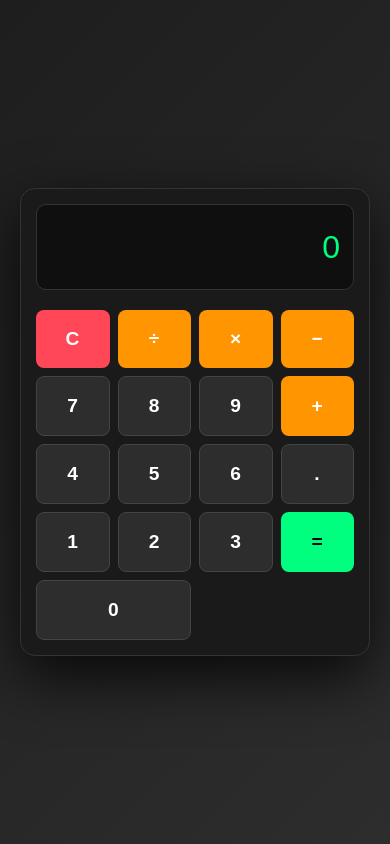
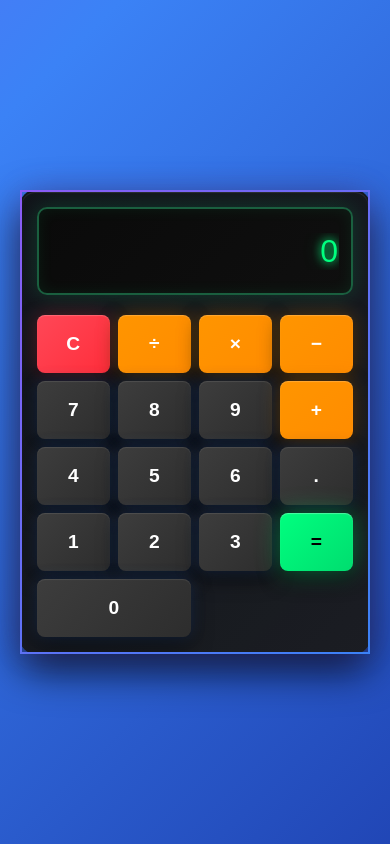
Before and after one commit to Prince4061/pahla-web-app, a plain HTML site: page index.html in a window 390 px wide. Drawn offline with Linux system fonts and the light colour scheme.

Commit message:
3d effect add kiya

```diff
--- a/style.css
+++ b/style.css
@@ -6,7 +6,9 @@
 
 body {
     font-family: 'Segoe UI', Tahoma, Geneva, Verdana, sans-serif;
-    background: linear-gradient(135deg, #1e1e1e 0%, #2d2d2d 100%);
+    background: linear-gradient(135deg, #6B46C1 0%, #8B5CF6 25%, #3B82F6 50%, #1E40AF 75%, #6B46C1 100%);
+    background-size: 400% 400%;
+    animation: gradientShift 15s ease infinite;
     display: flex;
     justify-content: center;
     align-items: center;
@@ -20,25 +22,38 @@ body {
 }
 
 .calculator {
-    background: #1a1a1a;
+    background: linear-gradient(135deg, rgba(15, 15, 15, 0.95) 0%, rgba(26, 26, 26, 0.95) 100%);
     border-radius: 15px;
     padding: 20px;
-    box-shadow: 0 20px 60px rgba(0, 0, 0, 0.8);
-    border: 1px solid #333;
+    border: 2px solid;
+    border-image: linear-gradient(135deg, #8B5CF6 0%, #3B82F6 100%) 1;
+    box-shadow:
+        0 0 40px rgba(139, 92, 246, 0.3),
+        0 20px 60px rgba(0, 0, 0, 0.9),
+        inset 0 1px 1px rgba(255, 255, 255, 0.1),
+        inset 0 -1px 1px rgba(0, 0, 0, 0.8);
+    position: relative;
+    overflow: hidden;
 }
 
 /* Display Screen */
 .display-screen {
     margin-bottom: 20px;
-    background: #0f0f0f;
+    background: linear-gradient(135deg, #0a0a0a 0%, #0f0f0f 100%);
     border-radius: 10px;
     padding: 15px;
-    border: 1px solid #333;
+    border: 2px solid #1a5f3f;
+    box-shadow:
+        0 0 30px rgba(0, 255, 127, 0.2),
+        inset 0 0 20px rgba(0, 255, 127, 0.1),
+        inset 0 2px 5px rgba(255, 255, 255, 0.05),
+        0 10px 30px rgba(0, 0, 0, 0.8);
+    position: relative;
 }
 
 .display {
     width: 100%;
-    background: #0f0f0f;
+    background: transparent;
     color: #00ff7f;
     font-size: 2.5rem;
     font-weight: 300;
@@ -50,6 +65,11 @@ body {
     word-wrap: break-word;
     word-break: break-all;
     min-height: 60px;
+    text-shadow:
+        0 0 10px #00ff7f,
+        0 0 20px rgba(0, 255, 127, 0.6),
+        0 0 30px rgba(0, 255, 127, 0.3);
+    transition: text-shadow 0.3s ease;
 }
 
 .display::placeholder {
@@ -78,89 +98,146 @@ body {
 
 /* Number Buttons */
 .btn-number {
-    background: #2d2d2d;
+    background: linear-gradient(135deg, #3d3d3d 0%, #2d2d2d 100%);
     color: #ffffff;
-    border: 1px solid #444;
+    border: none;
+    box-shadow:
+        0 0 15px rgba(59, 130, 246, 0.2),
+        0 8px 20px rgba(0, 0, 0, 0.6),
+        inset 0 1px 1px rgba(255, 255, 255, 0.1);
+    position: relative;
+    transition: all 0.3s cubic-bezier(0.34, 1.56, 0.64, 1);
 }
 
 .btn-number:hover {
-    background: #3d3d3d;
-    transform: translateY(-2px);
-    box-shadow: 0 5px 15px rgba(0, 0, 0, 0.5);
+    background: linear-gradient(135deg, #4d4d4d 0%, #3d3d3d 100%);
+    transform: translateY(-4px);
+    box-shadow:
+        0 0 25px rgba(59, 130, 246, 0.4),
+        0 12px 30px rgba(0, 0, 0, 0.7),
+        inset 0 1px 1px rgba(255, 255, 255, 0.15);
 }
 
 .btn-number:active {
-    transform: translateY(0);
-    box-shadow: 0 2px 5px rgba(0, 0, 0, 0.5);
+    transform: translateY(-1px);
+    box-shadow:
+        0 0 15px rgba(59, 130, 246, 0.2),
+        0 4px 10px rgba(0, 0, 0, 0.5),
+        inset 0 2px 5px rgba(0, 0, 0, 0.3);
 }
 
 /* Operation Buttons */
 .btn-operation {
-    background: #ff9500;
+    background: linear-gradient(135deg, #ff9500 0%, #ff8c00 100%);
     color: #ffffff;
     border: none;
+    box-shadow:
+        0 0 20px rgba(255, 149, 0, 0.3),
+        0 8px 20px rgba(0, 0, 0, 0.6),
+        inset 0 1px 1px rgba(255, 255, 255, 0.2);
+    position: relative;
+    transition: all 0.3s cubic-bezier(0.34, 1.56, 0.64, 1);
 }
 
 .btn-operation:hover {
-    background: #ffb143;
-    transform: translateY(-2px);
-    box-shadow: 0 5px 15px rgba(255, 149, 0, 0.5);
+    background: linear-gradient(135deg, #ffb143 0%, #ffaa20 100%);
+    transform: translateY(-4px);
+    box-shadow:
+        0 0 35px rgba(255, 149, 0, 0.5),
+        0 12px 30px rgba(0, 0, 0, 0.7),
+        inset 0 1px 1px rgba(255, 255, 255, 0.25);
 }
 
 .btn-operation:active {
-    transform: translateY(0);
-    box-shadow: 0 2px 5px rgba(255, 149, 0, 0.5);
+    transform: translateY(-1px);
+    box-shadow:
+        0 0 20px rgba(255, 149, 0, 0.3),
+        0 4px 10px rgba(0, 0, 0, 0.5),
+        inset 0 2px 5px rgba(0, 0, 0, 0.3);
 }
 
 /* Clear Button */
 .btn-clear {
-    background: #ff4757;
+    background: linear-gradient(135deg, #ff4757 0%, #ff2e3b 100%);
     color: #ffffff;
     border: none;
+    box-shadow:
+        0 0 20px rgba(255, 71, 87, 0.3),
+        0 8px 20px rgba(0, 0, 0, 0.6),
+        inset 0 1px 1px rgba(255, 255, 255, 0.2);
+    position: relative;
+    transition: all 0.3s cubic-bezier(0.34, 1.56, 0.64, 1);
 }
 
 .btn-clear:hover {
-    background: #ff6474;
-    transform: translateY(-2px);
-    box-shadow: 0 5px 15px rgba(255, 71, 87, 0.5);
+    background: linear-gradient(135deg, #ff6474 0%, #ff5264 100%);
+    transform: translateY(-4px);
+    box-shadow:
+        0 0 35px rgba(255, 71, 87, 0.5),
+        0 12px 30px rgba(0, 0, 0, 0.7),
+        inset 0 1px 1px rgba(255, 255, 255, 0.25);
 }
 
 .btn-clear:active {
-    transform: translateY(0);
-    box-shadow: 0 2px 5px rgba(255, 71, 87, 0.5);
+    transform: translateY(-1px);
+    box-shadow:
+        0 0 20px rgba(255, 71, 87, 0.3),
+        0 4px 10px rgba(0, 0, 0, 0.5),
+        inset 0 2px 5px rgba(0, 0, 0, 0.3);
 }
 
 /* Equals Button */
 .btn-equals {
-    background: #00ff7f;
+    background: linear-gradient(135deg, #00ff7f 0%, #00dd6f 100%);
     color: #000000;
     border: none;
     grid-column: span 1;
     font-weight: 700;
+    box-shadow:
+        0 0 25px rgba(0, 255, 127, 0.4),
+        0 8px 20px rgba(0, 0, 0, 0.6),
+        inset 0 1px 1px rgba(255, 255, 255, 0.3);
+    position: relative;
+    transition: all 0.3s cubic-bezier(0.34, 1.56, 0.64, 1);
 }
 
 .btn-equals:hover {
-    background: #33ffaa;
-    transform: translateY(-2px);
-    box-shadow: 0 5px 15px rgba(0, 255, 127, 0.5);
+    background: linear-gradient(135deg, #33ffaa 0%, #1aff88 100%);
+    transform: translateY(-4px) scale(1.05);
+    box-shadow:
+        0 0 40px rgba(0, 255, 127, 0.6),
+        0 12px 30px rgba(0, 0, 0, 0.7),
+        inset 0 1px 1px rgba(255, 255, 255, 0.35);
 }
 
 .btn-equals:active {
-    transform: translateY(0);
-    box-shadow: 0 2px 5px rgba(0, 255, 127, 0.5);
+    transform: translateY(-1px) scale(1.02);
+    box-shadow:
+        0 0 25px rgba(0, 255, 127, 0.4),
+        0 4px 10px rgba(0, 0, 0, 0.5),
+        inset 0 2px 5px rgba(0, 0, 0, 0.3);
 }
 
 /* Decimal Button */
 .btn-decimal {
-    background: #2d2d2d;
+    background: linear-gradient(135deg, #3d3d3d 0%, #2d2d2d 100%);
     color: #ffffff;
-    border: 1px solid #444;
+    border: none;
+    box-shadow:
+        0 0 15px rgba(59, 130, 246, 0.2),
+        0 8px 20px rgba(0, 0, 0, 0.6),
+        inset 0 1px 1px rgba(255, 255, 255, 0.1);
+    position: relative;
+    transition: all 0.3s cubic-bezier(0.34, 1.56, 0.64, 1);
 }
 
 .btn-decimal:hover {
-    background: #3d3d3d;
-    transform: translateY(-2px);
-    box-shadow: 0 5px 15px rgba(0, 0, 0, 0.5);
+    background: linear-gradient(135deg, #4d4d4d 0%, #3d3d3d 100%);
+    transform: translateY(-4px);
+    box-shadow:
+        0 0 25px rgba(59, 130, 246, 0.4),
+        0 12px 30px rgba(0, 0, 0, 0.7),
+        inset 0 1px 1px rgba(255, 255, 255, 0.15);
 }
 
 /* Zero Button Special Styling */
@@ -168,10 +245,44 @@ body {
     grid-column: span 2;
 }
 
+/* Animations */
+@keyframes gradientShift {
+    0% {
+        background-position: 0% 50%;
+    }
+    50% {
+        background-position: 100% 50%;
+    }
+    100% {
+        background-position: 0% 50%;
+    }
+}
+
+@keyframes buttonGlow {
+    0% {
+        box-shadow:
+            0 0 10px rgba(139, 92, 246, 0.2),
+            0 8px 20px rgba(0, 0, 0, 0.6);
+    }
+    50% {
+        box-shadow:
+            0 0 20px rgba(139, 92, 246, 0.4),
+            0 8px 20px rgba(0, 0, 0, 0.6);
+    }
+    100% {
+        box-shadow:
+            0 0 10px rgba(139, 92, 246, 0.2),
+            0 8px 20px rgba(0, 0, 0, 0.6);
+    }
+}
+
 /* Responsive Design */
 @media (max-width: 480px) {
     .display {
         font-size: 2rem;
+        text-shadow:
+            0 0 8px #00ff7f,
+            0 0 16px rgba(0, 255, 127, 0.5);
     }
 
     .btn {
@@ -181,20 +292,43 @@ body {
 
     .calculator {
         padding: 15px;
+        box-shadow:
+            0 0 30px rgba(139, 92, 246, 0.2),
+            0 15px 40px rgba(0, 0, 0, 0.8),
+            inset 0 1px 1px rgba(255, 255, 255, 0.1);
     }
 
     .display-screen {
         padding: 12px;
+        box-shadow:
+            0 0 20px rgba(0, 255, 127, 0.15),
+            inset 0 0 15px rgba(0, 255, 127, 0.08);
     }
 
     .buttons-grid {
         gap: 8px;
+    }
+
+    .btn-number:hover,
+    .btn-decimal:hover {
+        box-shadow:
+            0 0 20px rgba(59, 130, 246, 0.3),
+            0 10px 25px rgba(0, 0, 0, 0.6);
+    }
+
+    .btn-operation:hover {
+        box-shadow:
+            0 0 25px rgba(255, 149, 0, 0.4),
+            0 10px 25px rgba(0, 0, 0, 0.6);
     }
 }
 
 @media (max-width: 360px) {
     .display {
         font-size: 1.5rem;
+        text-shadow:
+            0 0 6px #00ff7f,
+            0 0 12px rgba(0, 255, 127, 0.4);
     }
 
     .btn {
@@ -205,4 +339,10 @@ body {
     .buttons-grid {
         gap: 6px;
     }
+
+    .calculator {
+        box-shadow:
+            0 0 25px rgba(139, 92, 246, 0.15),
+            0 12px 30px rgba(0, 0, 0, 0.7);
+    }
 }
```
